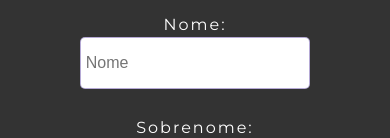
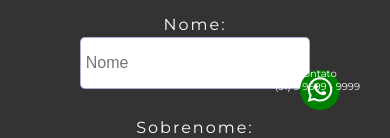
Before and after one commit to Brunofeufrasio/banda-detonators, a plain HTML site: page contato.html in a window 390 px wide. Shown: the part 230-368 px from the top of the page. Drawn offline with Linux system fonts and the light colour scheme.

Commit message:
colocando botão de whatsapp nos contatos

```diff
--- a/contato.html
+++ b/contato.html
@@ -40,14 +40,18 @@
           <input type="text" id="assunto" name="assunto" class="assunto" placeholder="Assunto"><br>
           <label for="mensagem">Deixe sua mensagem:</label><br><br>
           <textarea id="mensagem" name="mensagem" class="mensagem" cols="30" rows="10" placeholder="Deixe sua mensagem..."></textarea>
+
+          <a href="https://api.whatsapp.com/send?phone=SEUNUMERODOTELEFONE" target="_blank" style="text-decoration: none;">
+            <div class="whatsapp"><i class="fab fa-whatsapp"></i></div>
+            <p class="pwhatsapp">contato<br>(31) 9 9699 - 9999</p>
+          </a>
+
+
+
           <br><br>
           <input type="submit" value="Enviar" class="botão">
         </div>
       </form>
-
-      </form>
-
-
     </main>
 
     <div class="footer">
--- a/style.css
+++ b/style.css
@@ -324,6 +324,41 @@ label {
   border-radius: 5px;
 }
 
+.whatsapp {
+  background-color: green;
+  font-size: 50px;
+  width: 70px;
+  height: 70px;
+  text-align: center;
+  color: #ffffff;
+  position: fixed;
+  bottom: 0;
+  right: 50px;
+  top: 300px;
+  border-radius: 50px;
+  display: flex;
+  justify-content: center;
+  align-items: center;
+
+}
+
+.pwhatsapp {
+  font-size: 12px;
+  text-align: center;
+  color: #ffffff;
+  position: fixed;
+  bottom: 0;
+  right: 35px;
+  top: -170px;
+  border-radius: 50px;
+  display: flex;
+  justify-content: center;
+  align-items: center;
+  cursor: pointer;
+}
+
+
+
 .botão {
   background-color: rgb(36, 2, 131);
   color: white;
@@ -474,6 +509,18 @@ label {
   .copy {
     margin-top: 5px;
   }
+  .whatsapp {
+    font-size: 28px;
+    width: 40px;
+    height: 40px;
+  }
+
+  .pwhatsapp {
+    font-size: 10px;
+    right: 30px;
+    top: -225px;
+
+  }
 }
 
 .agenda {
```
